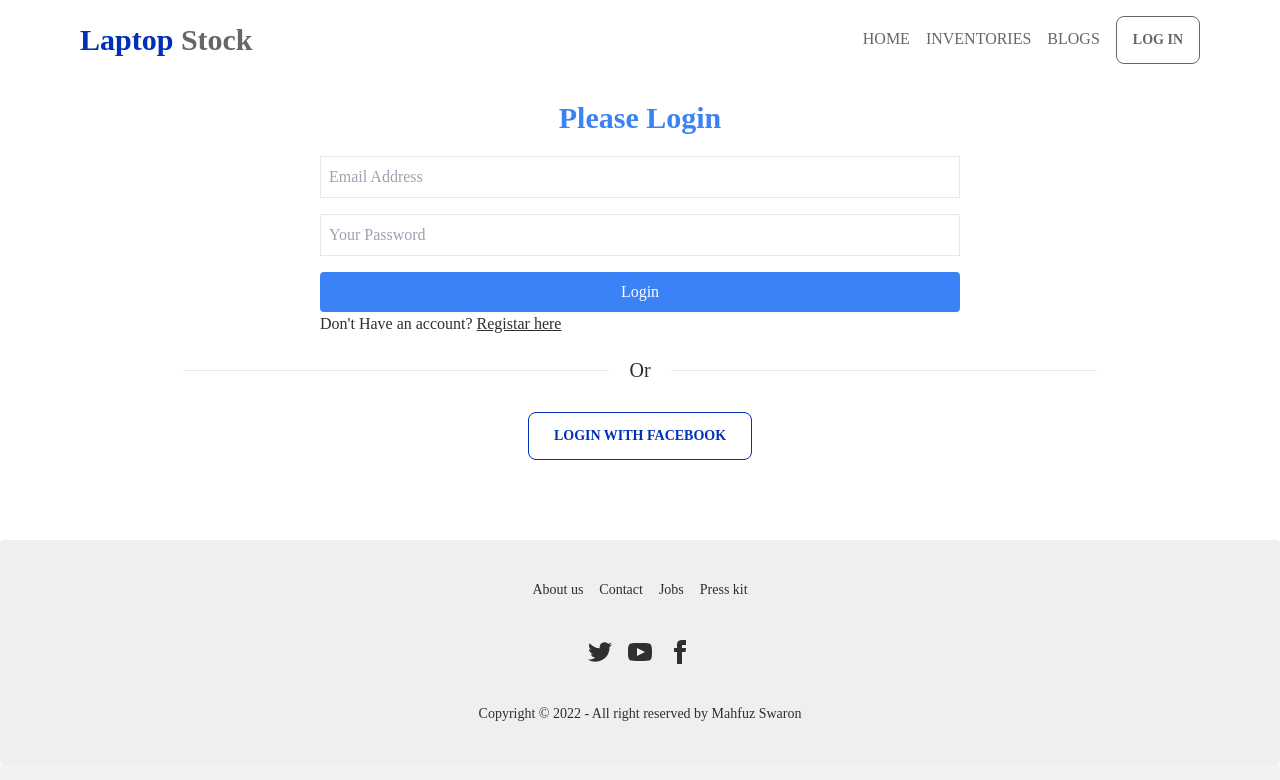
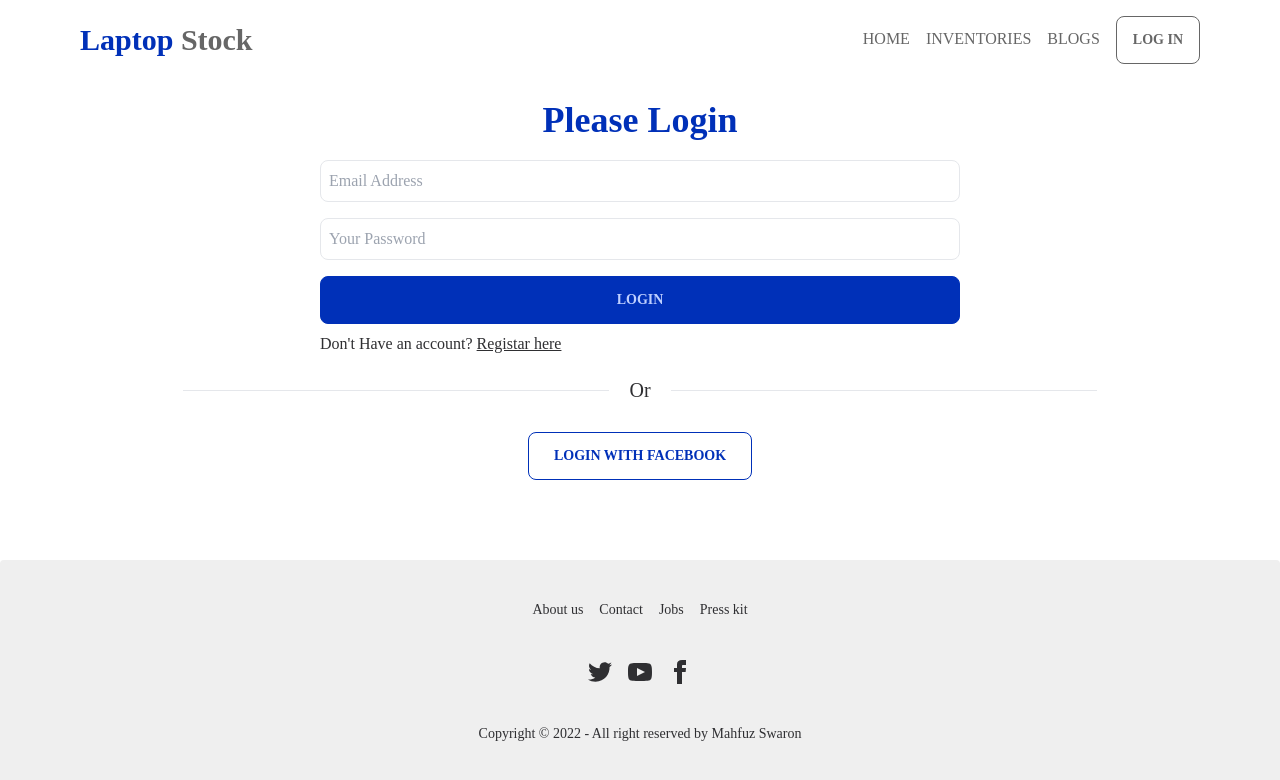
Before and after one commit to mahfuzswaron/laptop-stock-react, a React (Create React App) app: page /login in a window 1280 px wide. Shown: the top 780 px of the page. Built offline with nearby package versions, Linux system fonts and the light colour scheme; no server answers.

Commit message:
login done

```diff
--- a/src/components/pages/Login/Login.js
+++ b/src/components/pages/Login/Login.js
@@ -23,7 +23,7 @@ let location = useLocation();
     let from = location.state?.from?.pathname || "/";
 
 
-    const handleSubmit =async e => {
+    const handleSubmit = async e => {
         e.preventDefault();
 
         const email = e.target.email.value;
@@ -42,23 +42,27 @@ let from = location.state?.from?.pathname || "/";
     }
     return (
         <div>
-             <h3 className='text-center text-blue-500 text-3xl font-semibold my-5'>Please Login</h3>
+            <h3 className='text-center text-primary text-4xl font-semibold my-5'>Please Login</h3>
             <div className='mx-auto w-1/2'>
                 <form onSubmit={(e) => handleSubmit(e)} className='flex flex-col space-y-4'>
-                <input required className='border p-2' type={'email'} name={'email'} placeholder='Email Address' />
-                <input required className='border p-2' type={'password'} name='password' placeholder='Your Password' />
-                <button className='p-2 bg-blue-500 text-white hover:bg-blue-600 rounded' type={'submit'}>Login</button>
+                    <input required className='border p-2 rounded-lg' type={'email'} name={'email'} placeholder='Email Address' />
+                    <input required className='border p-2 rounded-lg' type={'password'} name='password' placeholder='Your Password' />
+                    <button className='p-2 btn btn-primary' type={'submit'}>Login</button>
                     {
-                  error && <p className='text-red-500'>{ error.message}</p>
+                        error && <p className='text-red-500'>{error.message}</p>
                     }
                 </form>
-                <p>Don't Have an account? <Link className='hover:text-blue-500 underline' to={'/registar'}>Registar here</Link></p>
+                <p className=' mt-2'>Don't Have an account? <Link className='hover:text-primary underline' to={'/registar'}>Registar here</Link></p>
             </div>
+
+            {/* or div */}
             <div className='flex items-center justify-center'>
                 <hr className='w-1/3'></hr>
                 <p className='text-xl m-5'>Or</p>
                 <hr className='w-1/3'></hr>
             </div>
+            {/* ---- */}
+
             <SocialLogin></SocialLogin>
         </div>
     );
```
Lines whose indentation alone changed are shown as unchanged.
